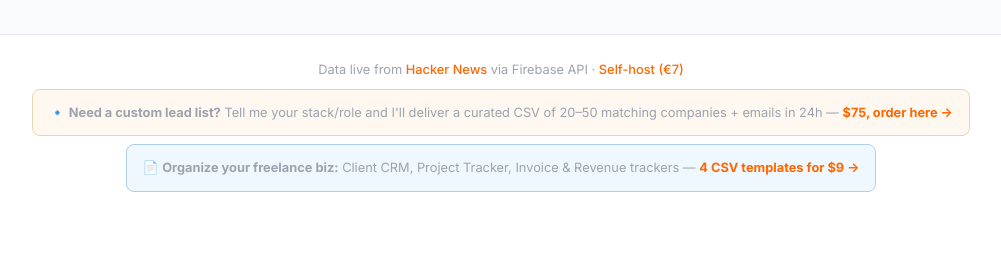
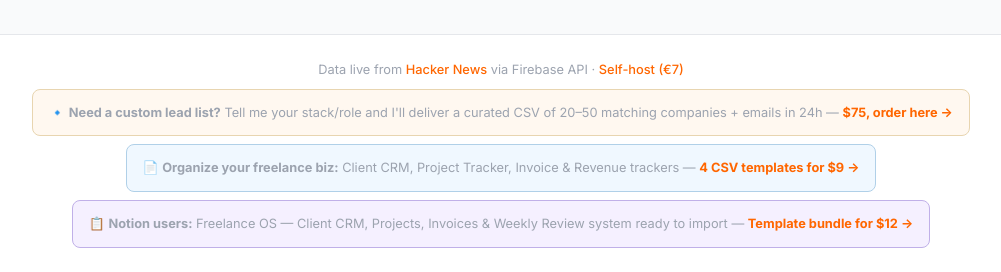
Before and after one commit to lukassbrad/hn-startup-hunter, a Flask app: page / in a window 1280 px wide. Shown: the part 610-882 px from the top of the page, without its empty margins (139-1140 px from the left). Before the commit the page ends 802 px from the top, so only its background shows below. Run offline with Flask 3, Linux system fonts and the light colour scheme; data that the repository does not hold is empty.

Commit message:
Add Notion Freelance OS CTA to footer
- Added third product CTA for Notion Freelance OS (2, qjecf)
- Purple accent to differentiate from existing CTAs
Co-Authored-By: Claude Sonnet 4.6 <noreply@anthropic.com>

```diff
--- a/templates/index.html
+++ b/templates/index.html
@@ -687,6 +687,11 @@
     Client CRM, Project Tracker, Invoice &amp; Revenue trackers &mdash;
     <a href="https://lukassbrad.gumroad.com/l/igttj" target="_blank"><strong>4 CSV templates for $9 →</strong></a>
   </p>
+  <p style="margin-top:0.5rem; padding: 0.75rem 1rem; background: #f5f0ff; border: 1px solid #c0b0e8; border-radius: 8px; display:inline-block;">
+    &#128203; <strong>Notion users:</strong>
+    Freelance OS — Client CRM, Projects, Invoices &amp; Weekly Review system ready to import &mdash;
+    <a href="https://lukassbrad.gumroad.com/l/qjecf" target="_blank"><strong>Template bundle for $12 →</strong></a>
+  </p>
 </footer>
 
 <div class="toast" id="toast"></div>
```
